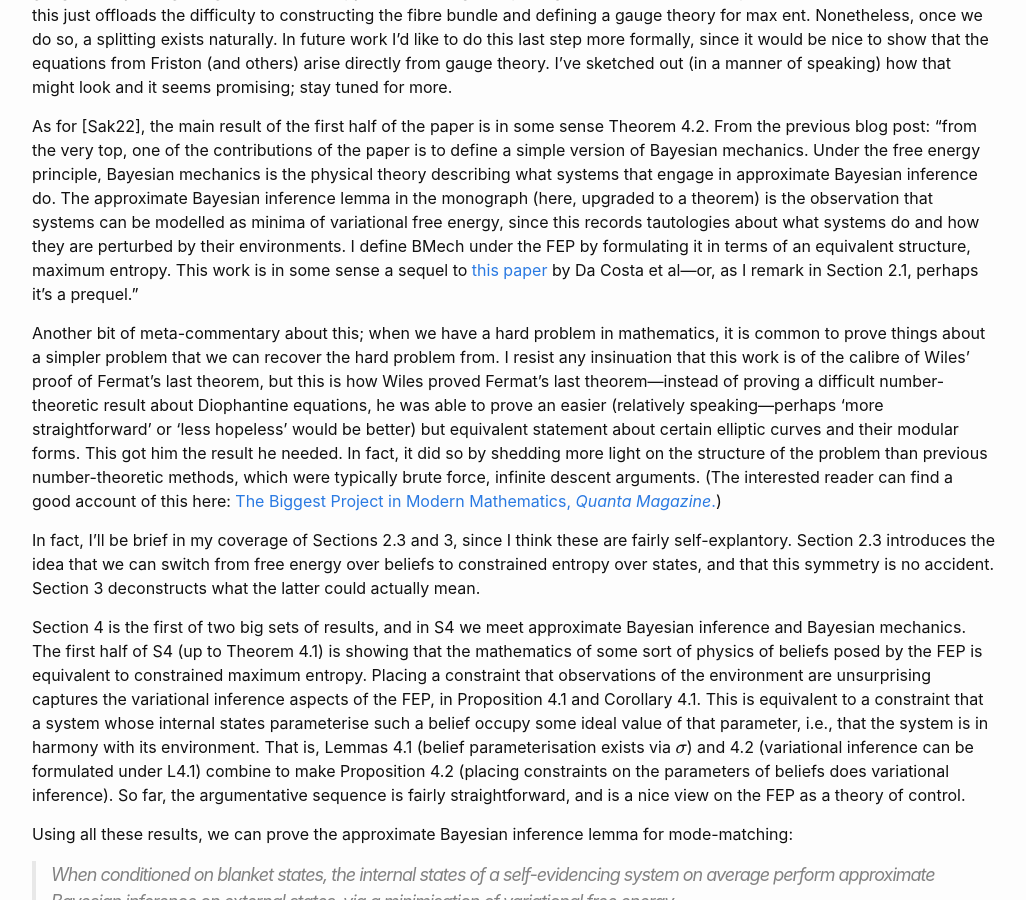
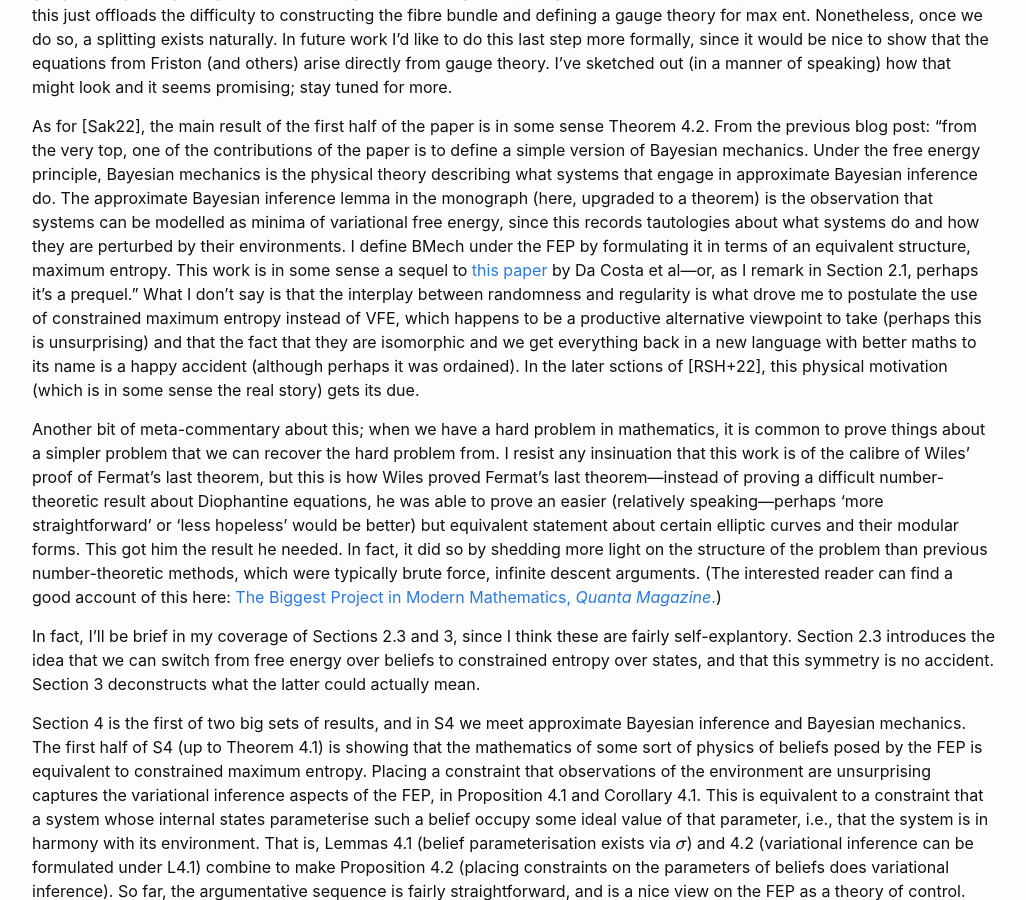
Before and after one commit to DARSakthi/DARSakthi.github.io, a Jekyll site: the page built from _posts/2022-05-24-BMech-II.markdown, in a window 1280 px wide and 900 px high, scrolled down 1361 px. Shown: the whole window, without its empty margins (126-1152 px from the left). Built offline with Jekyll 4.4.1, drawn with Linux system fonts in a browser that asks for light colours; formulas are drawn with MathJax 3; comment, search, counter and statistics services are not loaded.

Commit message:
Added remark

```diff
--- a/_posts/2022-05-24-BMech-II.markdown
+++ b/_posts/2022-05-24-BMech-II.markdown
@@ -24,7 +24,7 @@ After that is fully accounted for in Sections 2 and 3 of [RSH+22], we re-define
 
 The idea behind this is that we can formulate the Helmholtz decomposition in this re-definition of Bayesian mechanics. In particular, there's a natural interpretation of the Helmholtz decomposition in gauge-theoretic terms (chasing modes is following a gauge force, a Newtonian language for the equivalent Bayesian statement) and vice-versa; that beginning from the point of gauge theory and getting maximum entropy/the FEP, we get a splitting of flows for free. A simple statement, but be forewarned: this just offloads the difficulty to constructing the fibre bundle and defining a gauge theory for max ent. Nonetheless, once we do so, a splitting exists naturally. In future work I'd like to do this last step more formally, since it would be nice to show that the equations from Friston (and others) arise directly from gauge theory. I've sketched out (in a manner of speaking) how that might look and it seems promising; stay tuned for more.
 
-As for [Sak22], the main result of the first half of the paper is in some sense Theorem 4.2. From the previous blog post: "from the very top, one of the contributions of the paper is to define a simple version of Bayesian mechanics. Under the free energy principle, Bayesian mechanics is the physical theory describing what systems that engage in approximate Bayesian inference do. The approximate Bayesian inference lemma in the monograph (here, upgraded to a theorem) is the observation that systems can be modelled as minima of variational free energy, since this records tautologies about what systems do and how they are perturbed by their environments. I define BMech under the FEP by formulating it in terms of an equivalent structure, maximum entropy. This work is in some sense a sequel to [this paper](https://arxiv.org/abs/2106.13830) by Da Costa et al—or, as I remark in Section 2.1, perhaps it's a prequel."
+As for [Sak22], the main result of the first half of the paper is in some sense Theorem 4.2. From the previous blog post: "from the very top, one of the contributions of the paper is to define a simple version of Bayesian mechanics. Under the free energy principle, Bayesian mechanics is the physical theory describing what systems that engage in approximate Bayesian inference do. The approximate Bayesian inference lemma in the monograph (here, upgraded to a theorem) is the observation that systems can be modelled as minima of variational free energy, since this records tautologies about what systems do and how they are perturbed by their environments. I define BMech under the FEP by formulating it in terms of an equivalent structure, maximum entropy. This work is in some sense a sequel to [this paper](https://arxiv.org/abs/2106.13830) by Da Costa et al—or, as I remark in Section 2.1, perhaps it's a prequel." What I don't say is that the interplay between randomness and regularity is what drove me to postulate the use of constrained maximum entropy instead of VFE, which happens to be a productive alternative viewpoint to take (perhaps this is unsurprising) and that the fact that they are isomorphic and we get everything back in a new language with better maths to its name is a happy accident (although perhaps it was ordained). In the later sctions of [RSH+22], this physical motivation (which is in some sense the real story) gets its due.
 
 Another bit of meta-commentary about this; when we have a hard problem in mathematics, it is common to prove things about a simpler problem that we can recover the hard problem from. I resist any insinuation that this work is of the calibre of Wiles' proof of Fermat's last theorem, but this is how Wiles proved Fermat's last theorem—instead of proving a difficult number-theoretic result about Diophantine equations, he was able to prove an easier (relatively speaking—perhaps 'more straightforward' or 'less hopeless' would be better) but equivalent statement about certain elliptic curves and their modular forms. This got him the result he needed. In fact, it did so by shedding more light on the structure of the problem than previous number-theoretic methods, which were typically brute force, infinite descent arguments. (The interested reader can find a good account of this here: [The Biggest Project in Modern Mathematics, _Quanta Magazine_.](https://youtu.be/_bJeKUosqoY))
 
```
